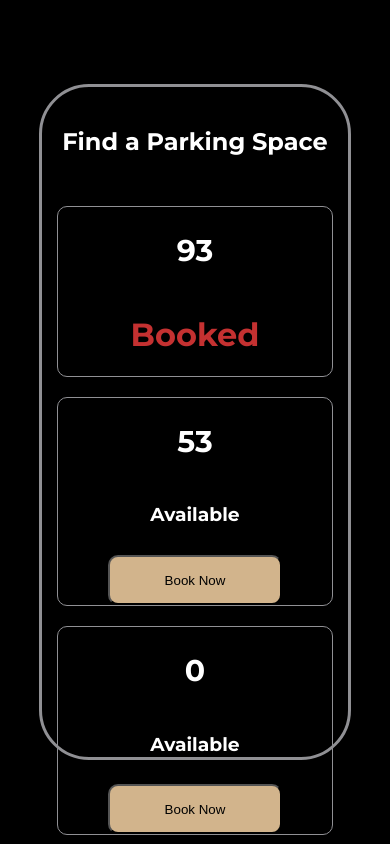
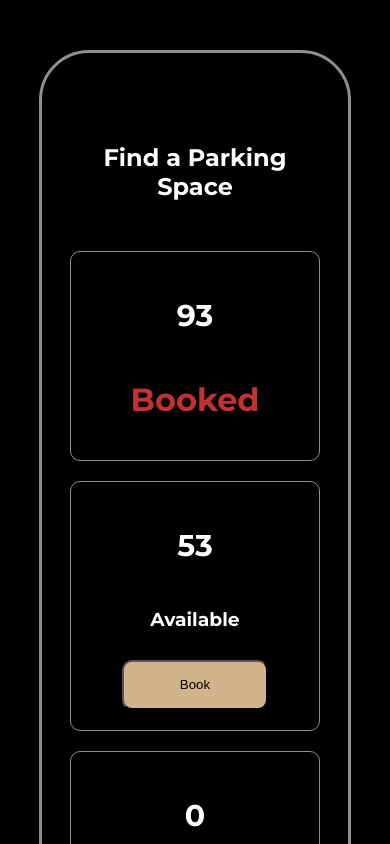
Before and after one commit to tribagusu/parking-lot-app, a React (Create React App) app: page /parking-lot in a window 390 px wide. Shown: the top 844 px of the page. Built offline with nearby package versions, Linux system fonts and the light colour scheme; the HTML template or start-up script is replaced by a standard one.

Commit message:
fix responsive mobile

```diff
--- a/src/components/ParkingLot/Card/Card.css
+++ b/src/components/ParkingLot/Card/Card.css
@@ -4,9 +4,11 @@
   flex-direction: column;
   justify-content: center;
   align-items: center;
-  width: 300px;
+  min-width: 300px;
+  height: 100%;
   border: 1px solid #909094;
   border-radius: 10px;
+  padding: 20px;
 }
 
 .card .parking-lot-number {
@@ -45,3 +47,15 @@
 .card .booked-status {
   color: rgb(196, 49, 49);
 }
+
+@media screen and (max-width: 500px) {
+  .card {
+    min-width: 250px;
+  }
+
+  .card .parking-availability {
+    padding-left: 10px;
+    padding-right: 10px;
+    width: 80%;
+  }
+}
--- a/src/components/ParkingLot/Card/Card.tsx
+++ b/src/components/ParkingLot/Card/Card.tsx
@@ -10,9 +10,9 @@ export const parkingLotAtom = atom<number | null>(null)
 const Card = () => {
   const [parkingLot, setParkingLot] = useAtom(parkingLotAtom)
 
-  // const navigate = useNavigate()
+  const navigate = useNavigate()
   const selectBooking = (lotNumber: number | null) => {
-    // navigate("/")
+    navigate("/")
     setParkingLot(lotNumber)
   }
 
@@ -27,7 +27,7 @@ const Card = () => {
             <div className="parking-availability">
               <h3>Available</h3>
               <button onClick={() => selectBooking(item.lotNumber)}>
-                <span>Book Now</span>
+                <span>Book</span>
               </button>
             </div>
           ) : (
--- a/src/components/ParkingLot/ParkingLot.css
+++ b/src/components/ParkingLot/ParkingLot.css
@@ -3,23 +3,25 @@
   justify-content: center;
   align-items: center;
   width: 80%;
-  height: 80vh;
   border: 3px solid #909094;
   border-radius: 50px;
+  padding: 50px;
+  margin: 50px 0;
 }
 
 .parking-lot-container {
   display: flex;
+  justify-content: center;
   flex-direction: column;
   align-items: center;
   width: 100%;
-  height: 100%;
 }
 
 .parking-lot-heading {
   display: flex;
   justify-content: center;
   align-items: center;
+  text-align: center;
   width: 100%;
   margin-top: 20px;
 }
@@ -27,7 +29,7 @@
 .parking-lot .parking-lot-cards {
   display: flex;
   flex-wrap: wrap;
-  justify-content: space-between;
+  justify-content: center;
   gap: 20px;
   width: 90%;
   height: 80%;
--- a/src/pages/ParkingLotPage/style.css
+++ b/src/pages/ParkingLotPage/style.css
@@ -2,5 +2,6 @@
   display: flex;
   justify-content: center;
   align-items: center;
-  height: 100vh;
+  min-height: 100vh;
+  width: 100%;
 }
```
